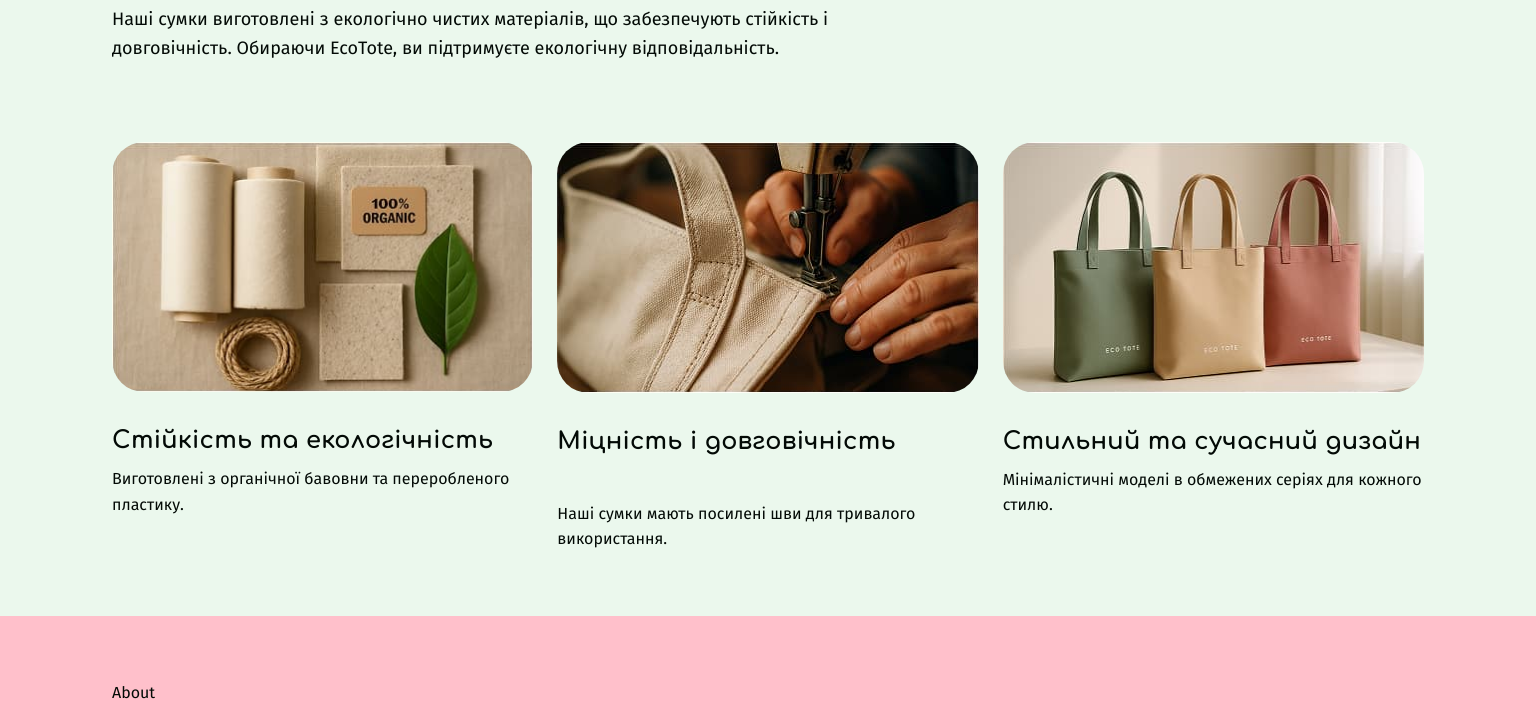
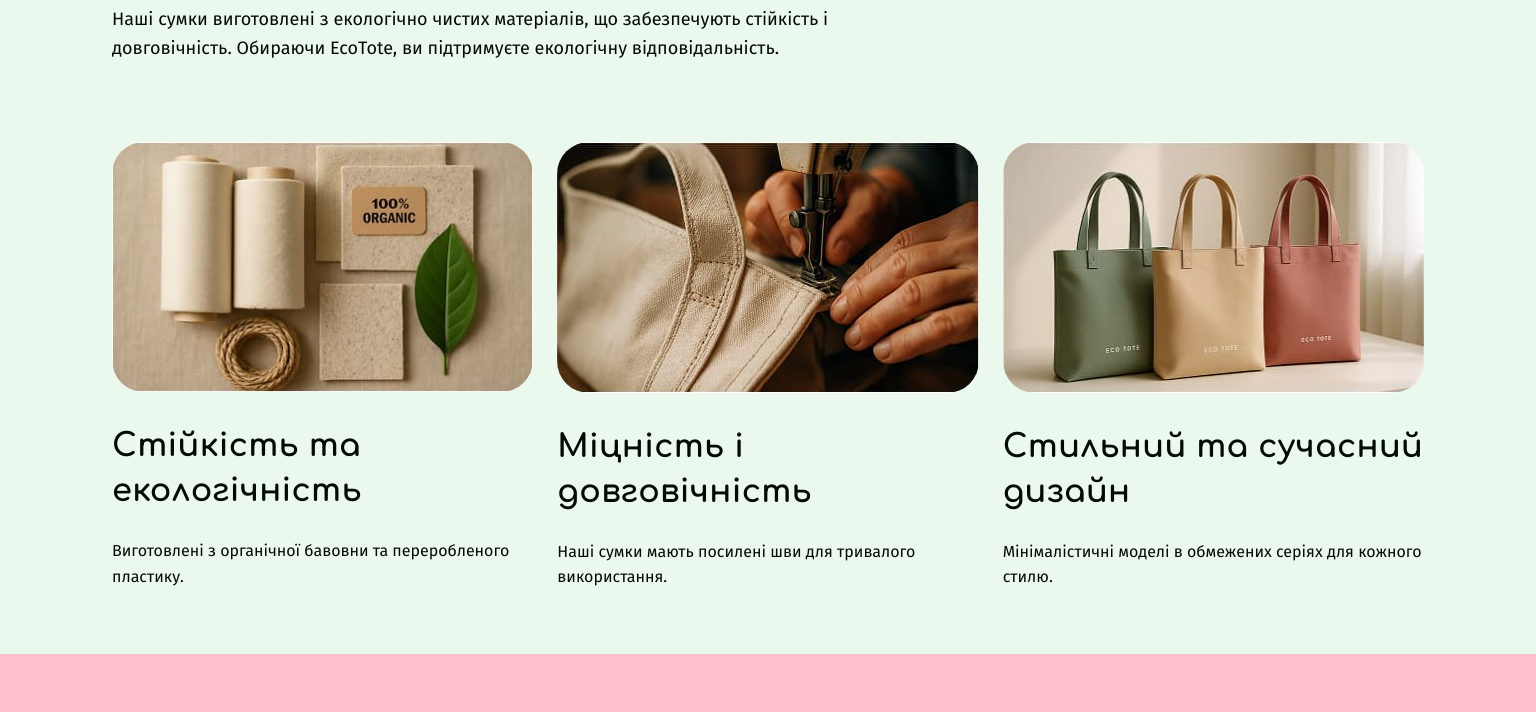
Before and after one commit to TetianaUMKA/ecotote-team-project, a website built with Vite: page src/index.html in a window 1536 px wide. Shown: the part 424-1136 px from the top of the page. Built offline with nearby package versions, Linux system fonts and the light colour scheme.

Commit message:
Add advantages markup and styles

```diff
--- a/src/css/advantages.css
+++ b/src/css/advantages.css
@@ -150,5 +150,11 @@
         flex: 1 1 calc(100% - 48px / 3);
     }
 
-
+    .subtitle-card {
+        margin-bottom: 24px;
+        font-weight: 700;
+        font-size: 32px;
+        line-height: 140%;
+        letter-spacing: 0.01em;
+    }
 }
```
